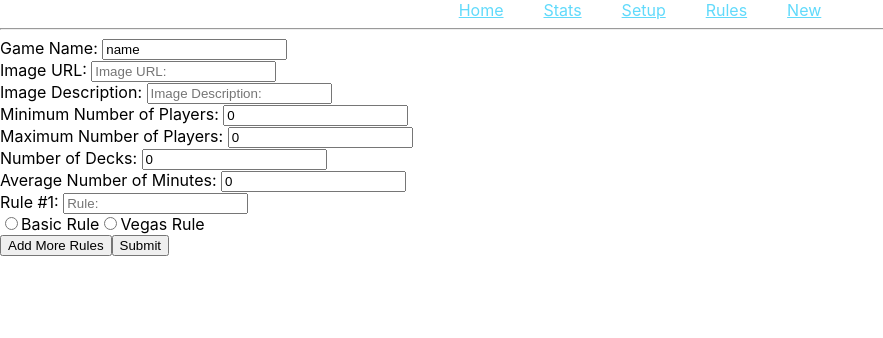
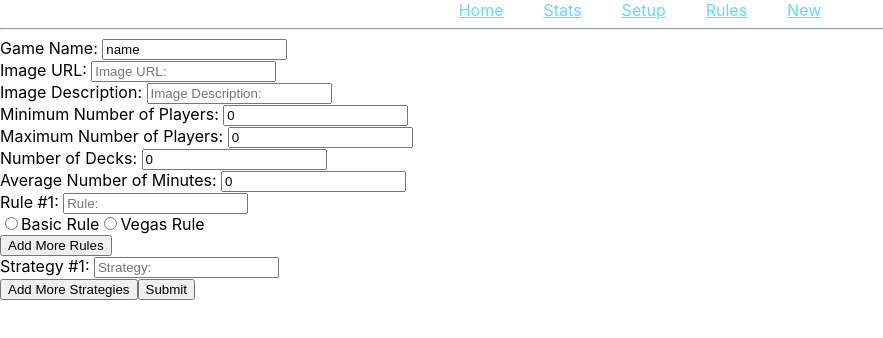
Before and after one commit to ckelly38/gamesrulessetuplist, a React (Create React App) app: page /new in a window 1280 px wide. Shown: the top 338 px of the page, without its empty margins (0-883 px from the left). Built offline with nearby package versions, Linux system fonts and the light colour scheme; data requests are answered from the project's data file.

Commit message:
you can now add rules and strategies to the new game and they can be submitted now, bug is fixed

```diff
--- a/db.json
+++ b/db.json
@@ -84,6 +84,78 @@
         "vegasstyle": []
       },
       "strategies": []
+    },
+    {
+      "name": "name",
+      "MinNumberOfPlayers": 1,
+      "MaxNumberOfPlayers": 1,
+      "NumberOfDecks": 1,
+      "AverageMinutes": 1,
+      "KindOfDeck": "A normal 52 card deck that has the 4 suits and no jokers",
+      "image": "",
+      "description": "",
+      "rules": {
+        "basic": [],
+        "vegasstyle": []
+      },
+      "strategies": [],
+      "id": 2
+    },
+    {
+      "name": "test",
+      "MinNumberOfPlayers": 1,
+      "MaxNumberOfPlayers": 1,
+      "NumberOfDecks": 1,
+      "AverageMinutes": 1,
+      "KindOfDeck": "A normal 52 card deck that has the 4 suits and no jokers",
+      "image": "url",
+      "description": "desc",
+      "rules": {
+        "basic": [],
+        "vegasstyle": []
+      },
+      "strategies": [],
+      "id": 3
+    },
+    {
+      "name": "test submit",
+      "MinNumberOfPlayers": 1,
+      "MaxNumberOfPlayers": 1,
+      "NumberOfDecks": 1,
+      "AverageMinutes": 1,
+      "KindOfDeck": "A normal 52 card deck that has the 4 suits and no jokers",
+      "image": "url",
+      "description": "desc",
+      "rules": {
+        "basic": [],
+        "vegasstyle": []
+      },
+      "strategies": [],
+      "id": 4
+    },
+    {
+      "name": "other test submit",
+      "MinNumberOfPlayers": 1,
+      "MaxNumberOfPlayers": 1,
+      "NumberOfDecks": 1,
+      "AverageMinutes": 1,
+      "KindOfDeck": "A normal 52 card deck that has the 4 suits and no jokers",
+      "image": "url",
+      "description": "desc other",
+      "rules": {
+        "basic": [
+          "I rule"
+        ],
+        "vegasstyle": [
+          "I win"
+        ]
+      },
+      "strategies": [
+        "Others lose",
+        "I pay them to lose, so I can win",
+        "something else"
+      ],
+      "id": 5
     }
   ]
 }
--- a/src/AddAGame.js
+++ b/src/AddAGame.js
@@ -24,13 +24,35 @@ function AddAGame({addGame})
         isvegas: false,
         text: ""
     }]);
+    const[mystrats, setMyStrategies] = useState([{
+        id: "strategy1",
+        text: ""
+    }]);
 
     function handleSubmit(event)
     {
         event.preventDefault();
         console.log("AddAGame handleSubmit: event.target = ", event.target);
+        console.log("AddAGame handleSubmit: gameobj = ", gameobj);
+        console.log("AddAGame handleSubmit: myrules = ", myrules);
+        console.log("AddAGame handleSubmit: mystrats = ", mystrats);
+
+        let nwgameobj = {...gameobj};
+        for (let n = 0; n < myrules.length; n++)
+        {
+            if (myrules[n].isbasic) nwgameobj.rules.basic.push("" + myrules[n].text);
+            else if (myrules[n].isvegas) nwgameobj.rules.vegasstyle.push("" + myrules[n].text);
+            else throw new Error("invalid type of rule found here!");
+        }
+        for (let n = 0; n < mystrats.length; n++)
+        {
+            nwgameobj.strategies.push(mystrats[n].text);
+        }
+        console.log("AddAGame handleSubmit: NEW nwgameobj = ", nwgameobj);
+        setGameObject(nwgameobj);
+
         //take the new game object and call addGame(gameobj);
-        addGame(gameobj);
+        addGame(nwgameobj);
     }
 
     function doesInputHaveUnnecessaryCharacters(inputobj)
@@ -193,7 +215,9 @@ function AddAGame({addGame})
             <label htmlFor="avnummins" id="avnumminslbl">Average Number of Minutes: </label>
             <input required={true} id="avnummins" type="number" min="0" step="any" placeholder="0"
                 value={gameobj.AverageMinutes} onChange={handleChange} /><br />
-            <GameFormRules myrules={myrules} setMyRules={setMyRules}
+            <GameFormRules type="rules" myrules={myrules} setMyRules={setMyRules}
+                handleChange={doesInputHaveUnnecessaryCharacters} />
+            <GameFormRules type="strategies" myrules={mystrats} setMyRules={setMyStrategies}
                 handleChange={doesInputHaveUnnecessaryCharacters} />
             <input type="submit" value="Submit" />
         </form>
--- a/src/App.js
+++ b/src/App.js
@@ -29,6 +29,7 @@ function App() {
 
   function addGame(nwgameobj)
   {
+    console.log("APP: addGame: nwgameobj = ", nwgameobj);
     if (nwgameobj === undefined || nwgameobj === null)
     {
       throw new Error("the game object that we want to add to the list of games must be defined and " +
--- a/src/GameFormRule.js
+++ b/src/GameFormRule.js
@@ -1,21 +1,42 @@
 import React from "react";
 
-function GameFormRule({rules, handleChange, mid})
+function GameFormRule({rules, type, handleChange, mid})
 {
     console.log("rules.length = " + rules.length);
     console.log("mid = " + mid);
+    console.log("type = " + type);
+
+    let userules = false;
+    if (type === undefined || type === null || type.length < 1)
+    {
+        throw new Error("type must be defined and not null and not empty!");
+    }
+    else
+    {
+        if (type === "rules" || type === "RULES" || type === "Rules") userules = true;
+        else if (type === "strategies" || type === "Strategies" || type === "Strategies") userules = false;
+        else throw new Error("invalid type (" + type + ") found and used here!");
+    }
+    console.log("userules = " + userules);
 
     return (
-        <div id={"rule" + mid}>
-            <label htmlFor={"nwrule" + mid} id={"nwrulelbl" + mid}>Rule #{mid}: </label>
-            <input id={"nwrule" + mid} type="text" placeholder="Rule:" value={rules[mid - 1].text}
+        <div id={(userules ? "rule" : "strategy") + mid}>
+            <label htmlFor={(userules ? "nwrule" : "nwstrategy") + mid}
+                id={(userules ? "nwrulelbl" : "nwstrategylbl") + mid}>
+                    {userules ? "Rule" : "Strategy"} #{mid}: </label>
+            <input id={(userules ? "nwrule" : "nwstrategy") + mid} type="text"
+                placeholder={userules ? "Rule:" : "Strategy:"} value={rules[mid - 1].text}
                 onChange={handleChange} /><br />
+            {userules ? (
+                <>
                     <input required={true} type="radio" id={"basicrule" + mid} name={"kindofrule" + mid}
                         value="basic" checked={rules[mid - 1].isbasic} onChange={handleChange} />
                     <label htmlFor={"basicrule" + mid} id={"basicrulelbl" + mid}>Basic Rule</label>
                     <input required={true} type="radio" id={"vegasrule" + mid} name={"kindofrule" + mid}
                         value="vegas" checked={rules[mid - 1].isvegas} onChange={handleChange} />
                     <label htmlFor={"vegasrule" + mid} id={"vegasrulelbl" + mid}>Vegas Rule</label>
+                </>
+            ): null}
         </div>
     );
 }
--- a/src/GameFormRules.js
+++ b/src/GameFormRules.js
@@ -1,9 +1,23 @@
 import React, {useState} from "react";
 import GameFormRule from "./GameFormRule";
 
-function GameFormRules({myrules, setMyRules, handleChange})
+function GameFormRules({myrules, setMyRules, type, handleChange})
 {
     console.log("myrules = ", myrules);
+    console.log("type = " + type);
+
+    let userules = false;
+    if (type === undefined || type === null || type.length < 1)
+    {
+        throw new Error("type must be defined and not null and not empty!");
+    }
+    else
+    {
+        if (type === "rules" || type === "RULES" || type === "Rules") userules = true;
+        else if (type === "strategies" || type === "Strategies" || type === "Strategies") userules = false;
+        else throw new Error("invalid type (" + type + ") found and used here!");
+    }
+    console.log("userules = " + userules);
 
     function handleRuleChange(event)
     {
@@ -12,6 +26,8 @@ function GameFormRules({myrules, setMyRules, handleChange})
         console.log("event.target.value = " + event.target.value);
         console.log("event.target.checked = " + event.target.checked);
 
+        if (userules)
+        {
             //id === "basicrule" integernumber immediately after it
             //id === "vegasrule" integernumber immediately after it
             //id === "nwrule" integernumber immediately after it
@@ -89,31 +105,79 @@ function GameFormRules({myrules, setMyRules, handleChange})
                 setMyRules(mynwrules);
             }
         }
+        else
+        {
+            //check to make sure the input does not have invalid characters in it
+            if (handleChange({input: "" + event.target.value}))
+            {
+                console.error("handleChange: input (" + event.target.value +
+                    ") has illegal characters in it!");
+                console.log("changes aborted!");
+                return;
+            }
+            else
+            {
+                let mynumberstr = event.target.id.substring(10);
+                console.log("mynumberstr = " + mynumberstr);
+
+                let myidnum = Number(mynumberstr);
+                if (isNaN(myidnum))
+                {
+                    throw new Error("handleChange: illegal id num found and used for the element!");
+                }
+                //else;//do nothing now it is safe to proceed
+
+                //need to somehow know what changed...
+                //we have the change from event.target.value
+
+                let mynwruleobj = {...myrules[myidnum - 1]};
+                mynwruleobj.text = event.target.value;
+                console.log("mynwruleobj = ", mynwruleobj);
+
+                let mynwrules = myrules.map((rule) => ((rule.id === mynwruleobj.id) ? mynwruleobj : rule));
+                setMyRules(mynwrules);
+            }
+        }
+    }
 
     function addRule(event)
     {
-        const mynwidstr = "rule" + (myrules.length + 1);
-        let nwrules = [...myrules, {
+        const mynwidstr = (userules ? "rule" : "strategy") + (myrules.length + 1);
+        let nwrules = null;
+        if (userules)
+        {
+            nwrules = [...myrules, {
                 id: mynwidstr,
                 isbasic: false,
                 isvegas: false,
                 text: ""
             }];
+        }
+        else
+        {
+            nwrules = [...myrules, {
+                id: mynwidstr,
+                text: ""
+            }];
+        }
         setMyRules(nwrules);
     }
 
     const myruleobjs = myrules.map((rule) => {
         console.log("GENOBJS: rule = ", rule);
+        let ruleidlenindx = -1;
+        if (userules) ruleidlenindx = 4;
+        else ruleidlenindx = 8;
         return (
-        <GameFormRule key={rule.id} mid={Number(rule.id.toString().substring(4))} rules={myrules}
-            handleChange={handleRuleChange} />
+            <GameFormRule key={rule.id} mid={Number(rule.id.toString().substring(ruleidlenindx))}
+                rules={myrules} type={type} handleChange={handleRuleChange} />
     )});
 
 
     return (
         <>
             {myruleobjs}
-            <button type="button" onClick={addRule}>Add More Rules</button>
+            <button type="button" onClick={addRule}>Add More {userules ? "Rules" : "Strategies"}</button>
         </>
     );
 }
```
Lines whose indentation alone changed are shown as unchanged.
